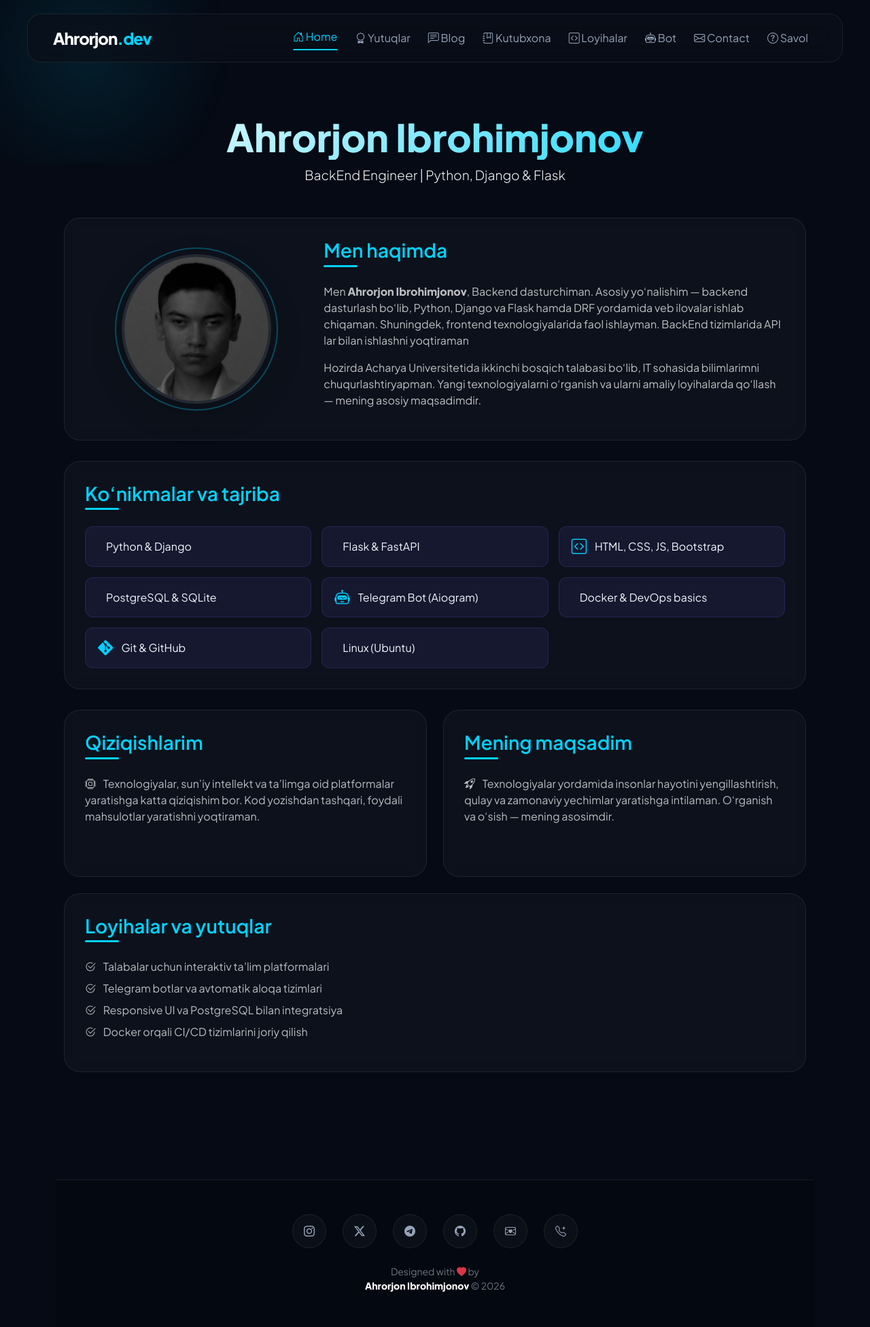
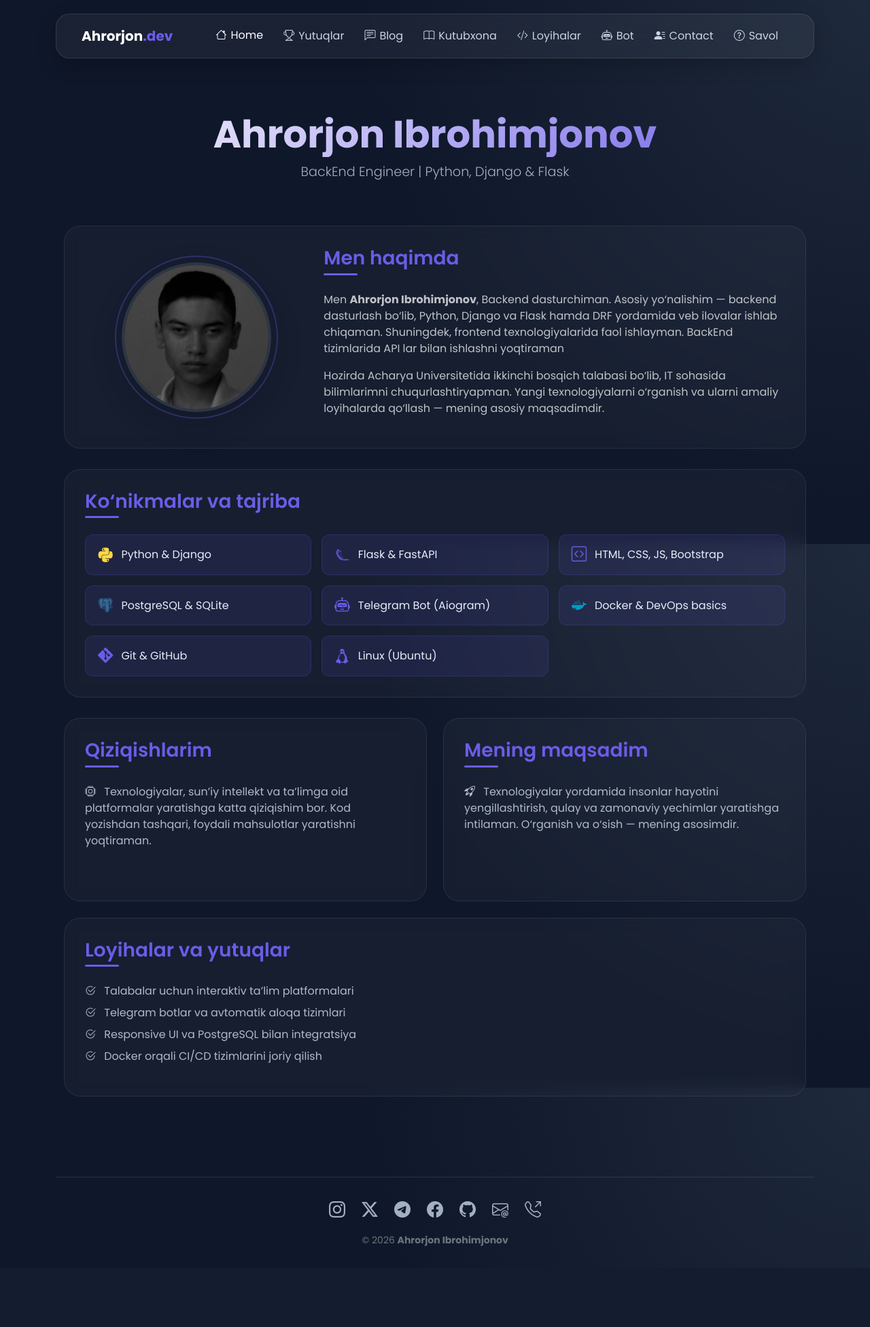
Before and after one commit to axrorback/axrorback.uz, a Django app: page / in a window 1280 px wide. Shown: the whole page at 68% size. After the commit the page ends 1833 px from the top, so only its background shows below. Run offline with Django 5.2, Linux system fonts and the light colour scheme; data comes from the database, SQL or seed files in the repository.

```diff
--- a/templates/base.html
+++ b/templates/base.html
@@ -10,180 +10,120 @@
   <title>{% block title %}Ahrorjon Ibrohimjonov — Web Developer{% endblock %}</title>
 
   <meta name="description" content="Ahrorjon Ibrohimjonov - Full-stack Web Developer. Python, Django, Flask, and web technologies enthusiast.">
-  <link rel="preconnect" href="https://fonts.googleapis.com">
   <link rel="preconnect" href="https://fonts.gstatic.com" crossorigin>
-  <link href="https://fonts.googleapis.com/css2?family=Plus+Jakarta+Sans:wght@300;400;600;800&display=swap" rel="stylesheet">
+  <link href="https://fonts.googleapis.com/css2?family=Poppins:wght@300;400;600;700&display=swap" rel="stylesheet">
   <link href="https://cdn.jsdelivr.net/npm/bootstrap@5.3.0/dist/css/bootstrap.min.css" rel="stylesheet">
   <link href="https://cdn.jsdelivr.net/npm/bootstrap-icons@1.11.1/font/bootstrap-icons.css" rel="stylesheet">
+  <link rel="stylesheet" href="https://cdn.jsdelivr.net/gh/devicons/devicon@latest/devicon.min.css">
 
   <style>
     :root {
-      --accent: #00d2ff;
-      --accent-2: #3a7bd5;
-      --bg-dark: #050a14;
-      --card-bg: rgba(255, 255, 255, 0.03);
-      --border: rgba(255, 255, 255, 0.08);
-      --text-main: #f1f5f9;
-      --text-muted: #94a3b8;
+      --accent: #6C5CE7;
+      --accent-hover: #5a4bd0;
+      --muted: #a3b0c2;
+      --card-bg: rgba(255, 255, 255, 0.04);
+      --border: rgba(255, 255, 255, 0.1);
+    }
+
+    /* Asosiy Layout strukturasini to'g'rilash */
+    html, body {
+      height: 100%;
+      margin: 0;
     }
 
     body {
-      font-family: 'Plus Jakarta Sans', sans-serif;
-      background-color: var(--bg-dark);
-      color: var(--text-main);
+      font-family: 'Poppins', sans-serif;
+      background: radial-gradient(circle at top right, #1e293b, #0f172a 50%) fixed;
+      color: #e6eef8;
+      display: flex;
+      flex-direction: column;
       overflow-x: hidden;
-      min-height: 100vh;
+    }
+
+    .container-lg {
+      flex: 1 0 auto;
       display: flex;
       flex-direction: column;
     }
 
-    body::before {
-      content: "";
-      position: fixed;
-      top: -10%; left: -10%;
-      width: 40%; height: 40%;
-      background: radial-gradient(circle, rgba(0, 210, 255, 0.1) 0%, transparent 70%);
-      z-index: -1;
+    main {
+      flex: 1;
     }
 
-    /* Fixed Progress Bar */
+    /* Scroll progress bar (Agar kerak bo'lsa HTMLga qo'shing) */
     #myBar {
       height: 4px;
-      background: linear-gradient(90deg, var(--accent), var(--accent-2));
+      background: var(--accent);
       width: 0%;
       position: fixed;
-      top: 0; left: 0;
-      z-index: 10001;
-      box-shadow: 0 0 15px var(--accent);
+      top: 0;
+      left: 0;
+      z-index: 9999;
     }
 
-    /* Modern Fixed Navbar */
+    /* Navbar stilidagi konfliktlarni yechish */
     .custom-navbar {
-      position: fixed;
-      top: 20px;
-      left: 50%;
-      transform: translateX(-50%);
-      width: 95%;
-      max-width: 1200px;
-      z-index: 1000;
       backdrop-filter: blur(15px);
-      background: rgba(10, 15, 25, 0.7);
-      border: 1px solid var(--border);
+      -webkit-backdrop-filter: blur(15px);
+      background: rgba(255, 255, 255, 0.05) !important;
       border-radius: 20px;
       padding: 12px 25px;
-      transition: all 0.4s cubic-bezier(0.175, 0.885, 0.32, 1.275);
-    }
-
-    .custom-navbar.scrolled {
-      top: 0;
-      width: 100%;
-      max-width: 100%;
-      border-radius: 0;
-      background: rgba(5, 10, 20, 0.95);
-      border-bottom: 1px solid var(--accent);
+      margin-top: 20px;
+      margin-bottom: 30px;
+      border: 1px solid var(--border);
+      box-shadow: 0 10px 30px rgba(0, 0, 0, 0.2);
     }
 
     .navbar-brand {
-      font-weight: 800;
-      font-size: 1.5rem;
-      letter-spacing: -1px;
+      font-weight: 700;
+      color: #fff !important;
     }
 
-    .navbar-brand span { color: var(--accent); }
-
-    /* Nav Link Pseudo-elements */
-    .nav-link {
-      position: relative;
-      color: var(--text-muted) !important;
-      font-weight: 500;
-      margin: 0 5px;
-      transition: 0.3s;
+    .navbar-brand span {
+      color: var(--accent) !important;
     }
 
-    .nav-link::after {
-      content: "";
-      position: absolute;
-      bottom: 0; left: 50%;
-      width: 0; height: 2px;
-      background: var(--accent);
+    .nav-link {
+      color: #cbd5e1 !important;
+      padding: 8px 15px !important;
       transition: all 0.3s ease;
-      transform: translateX(-50%);
-    }
-
-    .nav-link:hover::after, .nav-link.active::after {
-      width: 80%;
+      display: flex;
+      align-items: center;
+      gap: 6px;
     }
 
     .nav-link:hover, .nav-link.active {
-      color: var(--accent) !important;
-      transform: translateY(-2px);
+      color: #fff !important;
+      transform: translateY(-1px);
     }
 
-    /* Main Content Padding */
-    main {
-      flex: 1;
-      padding-top: 120px;
-      animation: fadeInUp 1s ease;
-    }
-
-    /* Social Icons with Pseudo-classes */
+    /* Ijtimoiy tarmoqlar */
     .social-link {
-      position: relative;
-      width: 50px; height: 50px;
-      display: inline-flex;
-      align-items: center;
-      justify-content: center;
-      background: var(--card-bg);
-      border: 1px solid var(--border);
-      border-radius: 50%;
-      color: var(--text-muted) !important;
-      overflow: hidden;
-      transition: 0.4s;
-      z-index: 1;
-    }
-
-    .social-link::before {
-      content: "";
-      position: absolute;
-      top: 100%; left: 0;
-      width: 100%; height: 100%;
-      background: linear-gradient(45deg, var(--accent), var(--accent-2));
-      transition: 0.4s;
-      z-index: -1;
-    }
-
-    .social-link:hover::before {
-      top: 0;
+      display: inline-block;
+      transition: all 0.3s cubic-bezier(0.175, 0.885, 0.32, 1.275);
+      color: var(--muted) !important;
+      text-decoration: none;
     }
 
     .social-link:hover {
-      color: white !important;
-      border-color: transparent;
-      transform: translateY(-8px) rotate(360deg);
-      box-shadow: 0 10px 20px rgba(0, 210, 255, 0.3);
+      color: var(--accent) !important;
+      transform: translateY(-5px) scale(1.2);
     }
 
-    /* Footer Styling */
     footer {
+      flex-shrink: 0;
       border-top: 1px solid var(--border);
-      padding: 50px 0;
-      margin-top: 80px;
-      background: rgba(0, 0, 0, 0.2);
+      padding: 30px 0;
+      margin-top: 40px;
     }
 
-    @keyframes fadeInUp {
-      from { opacity: 0; transform: translateY(30px); }
-      to { opacity: 1; transform: translateY(0); }
-    }
-
-    /* Mobile view fixes */
     @media (max-width: 991px) {
-      .custom-navbar { width: 90%; top: 10px; }
       .navbar-collapse {
-        background: rgba(10, 15, 25, 0.95);
+        background: #1e293b;
+        margin-top: 15px;
         padding: 20px;
         border-radius: 15px;
-        margin-top: 10px;
+        border: 1px solid var(--border);
       }
     }
   </style>
@@ -193,7 +133,7 @@
 <div id="myBar"></div>
 
 <div class="container-lg">
-  <nav class="navbar navbar-expand-lg navbar-dark custom-navbar" id="mainNav">
+  <nav class="navbar navbar-expand-lg navbar-dark custom-navbar">
     <div class="container-fluid">
       <a class="navbar-brand" href="{% url 'about' %}">Ahrorjon<span>.dev</span></a>
       <button class="navbar-toggler border-0" type="button" data-bs-toggle="collapse" data-bs-target="#navbarNav">
@@ -202,14 +142,46 @@
 
       <div class="collapse navbar-collapse" id="navbarNav">
         <ul class="navbar-nav ms-auto align-items-center">
-          <li class="nav-item"><a class="nav-link {% if request.path == '/' %}active{% endif %}" href="{% url 'about' %}"><i class="bi bi-house-door"></i> Home</a></li>
-          <li class="nav-item"><a class="nav-link {% if 'achievements' in request.path %}active{% endif %}" href="{% url 'achievements' %}"><i class="bi bi-award"></i> Yutuqlar</a></li>
-          <li class="nav-item"><a class="nav-link {% if 'blog' in request.path %}active{% endif %}" href="{% url 'blog' %}"><i class="bi bi-chat-left-text"></i> Blog</a></li>
-          <li class="nav-item"><a class="nav-link" href="https://library.coderboys.uz" target="_blank"><i class="bi bi-journal-bookmark"></i> Kutubxona</a></li>
-          <li class="nav-item"><a class="nav-link" href="https://project.coderboys.uz" target="_blank"><i class="bi bi-code-square"></i> Loyihalar</a></li>
-          <li class="nav-item"><a class="nav-link" href="https://t.me/axror_contactbot" target="_blank"><i class="bi bi-robot"></i> Bot</a></li>
-          <li class="nav-item"><a class="nav-link {% if 'contact' in request.path %}active{% endif %}" href="{% url 'contact' %}"><i class="bi bi-envelope"></i> Contact</a></li>
-          <li class="nav-item"><a class="nav-link {% if 'ask_question' in request.path %}active{% endif %}" href="{% url 'ask_question' %}"><i class="bi bi-question-circle"></i> Savol</a></li>
+          <li class="nav-item">
+            <a class="nav-link {% if request.path == '/' %}active{% endif %}" href="{% url 'about' %}">
+              <i class="bi bi-house"></i> Home
+            </a>
+          </li>
+          <li class="nav-item">
+            <a class="nav-link {% if 'achievements' in request.path %}active{% endif %}" href="{% url 'achievements' %}">
+              <i class="bi bi-trophy"></i> Yutuqlar
+            </a>
+          </li>
+          <li class="nav-item">
+            <a class="nav-link {% if 'blog' in request.path %}active{% endif %}" href="{% url 'blog' %}">
+              <i class="bi bi-chat-left-text"></i> Blog
+            </a>
+          </li>
+          <li class="nav-item">
+            <a class="nav-link" href="https://library.coderboys.uz" target="_blank">
+              <i class="bi bi-book"></i> Kutubxona
+            </a>
+          </li>
+          <li class="nav-item">
+            <a class="nav-link" href="https://project.coderboys.uz" target="_blank">
+              <i class="bi bi-code-slash"></i> Loyihalar
+            </a>
+          </li>
+          <li class="nav-item">
+            <a class="nav-link" href="https://t.me/axror_contactbot" target="_blank">
+              <i class="bi bi-robot"></i> Bot
+            </a>
+          </li>
+          <li class="nav-item">
+            <a class="nav-link {% if 'contact' in request.path %}active{% endif %}" href="{% url 'contact' %}">
+              <i class="bi bi-person-lines-fill"></i> Contact
+            </a>
+          </li>
+          <li class="nav-item">
+            <a class="nav-link {% if 'ask_question' in request.path %}active{% endif %}" href="{% url 'ask_question' %}">
+              <i class="bi bi-question-circle"></i> Savol
+            </a>
+          </li>
         </ul>
       </div>
     </div>
@@ -219,18 +191,18 @@
     {% block content %}{% endblock %}
   </main>
 
-  <footer class="text-center">
-    <div class="mb-4 d-flex justify-content-center flex-wrap gap-4">
-      <a href="https://instagram.com/axrorback" target="_blank" class="social-link"><i class="bi bi-instagram"></i></a>
-      <a href="https://twitter.com/axrorback" target="_blank" class="social-link"><i class="bi bi-twitter-x"></i></a>
-      <a href="https://t.me/axrorback" target="_blank" class="social-link"><i class="bi bi-telegram"></i></a>
-      <a href="https://github.com/axrorback" target="_blank" class="social-link"><i class="bi bi-github"></i></a>
-      <a href="mailto:axrorback@gmail.com" class="social-link"><i class="bi bi-envelope-heart"></i></a>
-      <a href="tel:+998931004005" class="social-link"><i class="bi bi-telephone-plus"></i></a>
+  <footer class="text-center text-light">
+    <div class="mb-3 d-flex justify-content-center flex-wrap gap-4">
+      <a href="https://instagram.com/axrorback" target="_blank" class="social-link"><i class="bi bi-instagram fs-4"></i></a>
+      <a href="https://twitter.com/axrorback" target="_blank" class="social-link"><i class="bi bi-twitter-x fs-4"></i></a>
+      <a href="https://t.me/axrorback" target="_blank" class="social-link"><i class="bi bi-telegram fs-4"></i></a>
+      <a href="https://facebook.com/axrorback" target="_blank" class="social-link"><i class="bi bi-facebook fs-4"></i></a>
+      <a href="https://github.com/axrorback" target="_blank" class="social-link"><i class="bi bi-github fs-4"></i></a>
+      <a href="mailto:axrorback@gmail.com" class="social-link"><i class="bi bi-envelope-at fs-4"></i></a>
+      <a href="tel:+998931004005" class="social-link"><i class="bi bi-telephone-outbound fs-4"></i></a>
     </div>
     <div class="small text-secondary">
-      <p class="mb-0">Designed with <i class="bi bi-heart-fill text-danger"></i> by</p>
-      <strong class="text-white">Ahrorjon Ibrohimjonov</strong> © <span id="footerYear"></span>
+      © <span id="footerYear"></span> <strong>Ahrorjon Ibrohimjonov</strong>
     </div>
   </footer>
 </div>
@@ -239,21 +211,14 @@
 <script>
   document.getElementById('footerYear').textContent = new Date().getFullYear();
 
-  // Scroll effekti
+  // Xatolikni oldini olish uchun tekshiruv bilan yozildi
   window.onscroll = function() {
     let winScroll = document.body.scrollTop || document.documentElement.scrollTop;
     let height = document.documentElement.scrollHeight - document.documentElement.clientHeight;
     let scrolled = (winScroll / height) * 100;
-
-    // Progress bar
-    document.getElementById("myBar").style.width = scrolled + "%";
-
-    // Navbar scroll effekti
-    const nav = document.getElementById("mainNav");
-    if (winScroll > 50) {
-      nav.classList.add("scrolled");
-    } else {
-      nav.classList.remove("scrolled");
+    let bar = document.getElementById("myBar");
+    if(bar) {
+      bar.style.width = scrolled + "%";
     }
   };
 </script>
```
